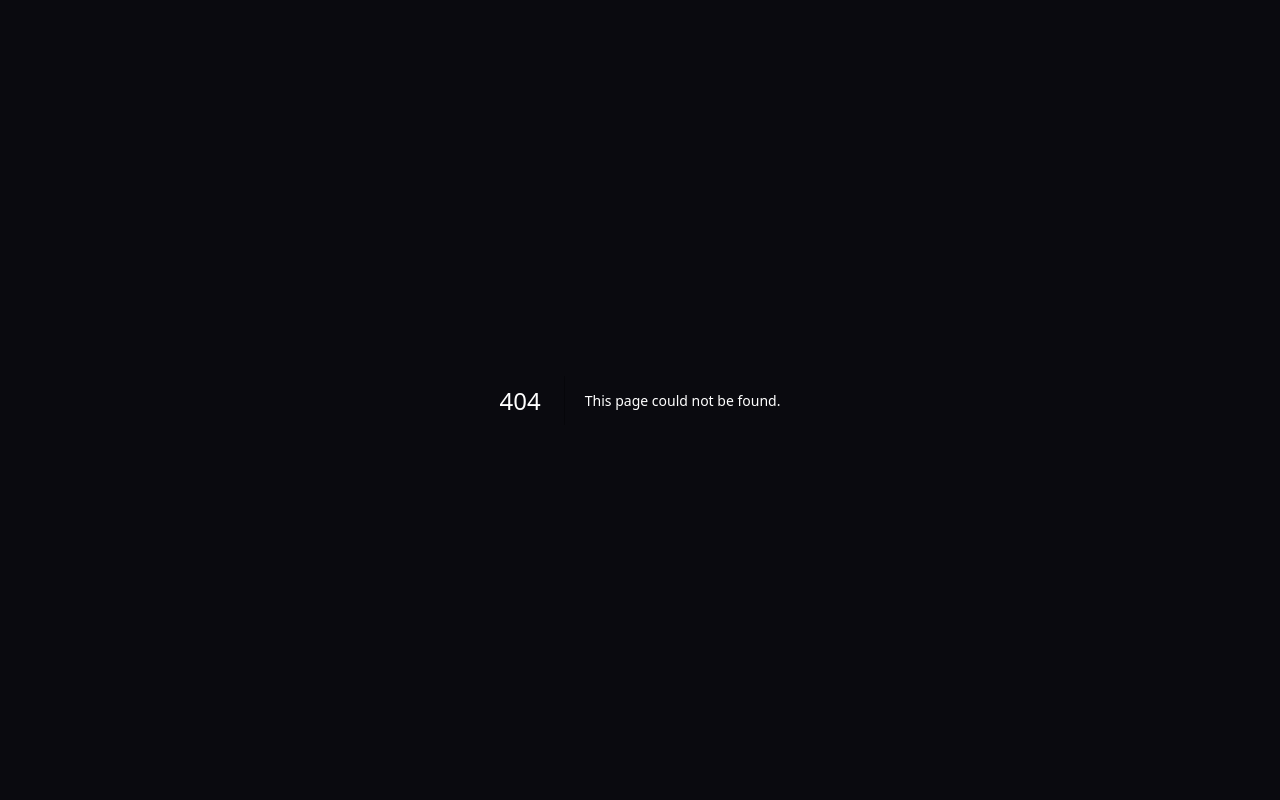
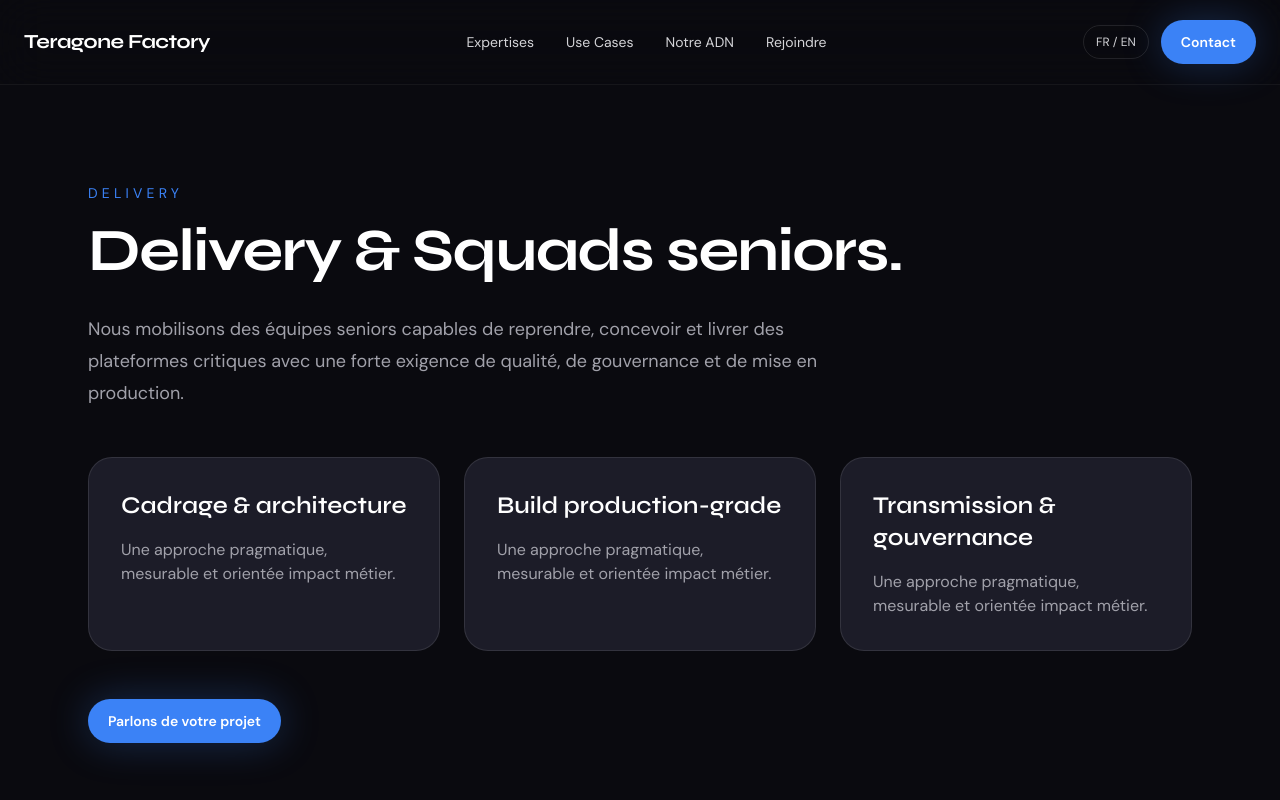
Before and after one commit to Teragone-Factory/site-teragone-factory-V2, a Next.js app: page /expertises/delivery in a window 1280 px wide. Before the commit this address had no page. Shown: the top 800 px of the page. Built offline with nearby package versions, Linux system fonts and the light colour scheme.

Commit message:
Add delivery expertise page

```diff
--- /dev/null
+++ b/app/expertises/delivery/page.tsx
@@ -0,0 +1,21 @@
+import { Footer } from '@/components/layout/Footer'
+import { NavBar } from '@/components/layout/NavBar'
+import { Button } from '@/components/ui/Button'
+
+export default function DeliveryPage() {
+  return (
+    <>
+      <NavBar />
+      <main className="mx-auto max-w-6xl px-6 py-24 text-white">
+        <span className="text-sm uppercase tracking-[0.3em] text-primary">Delivery</span>
+        <h1 className="mt-4 font-display text-6xl font-bold tracking-tight">Delivery & Squads seniors.</h1>
+        <p className="mt-8 max-w-3xl text-lg leading-8 text-zinc-400">Nous mobilisons des équipes seniors capables de reprendre, concevoir et livrer des plateformes critiques avec une forte exigence de qualité, de gouvernance et de mise en production.</p>
+        <div className="mt-12 grid gap-6 md:grid-cols-3">
+          {['Cadrage & architecture', 'Build production-grade', 'Transmission & gouvernance'].map((item) => <div key={item} className="rounded-3xl border border-white/10 bg-card p-8"><h2 className="font-display text-2xl font-semibold">{item}</h2><p className="mt-4 text-zinc-400">Une approche pragmatique, mesurable et orientée impact métier.</p></div>)}
+        </div>
+        <div className="mt-12"><Button href="/contact">Parlons de votre projet</Button></div>
+      </main>
+      <Footer />
+    </>
+  )
+}
```
